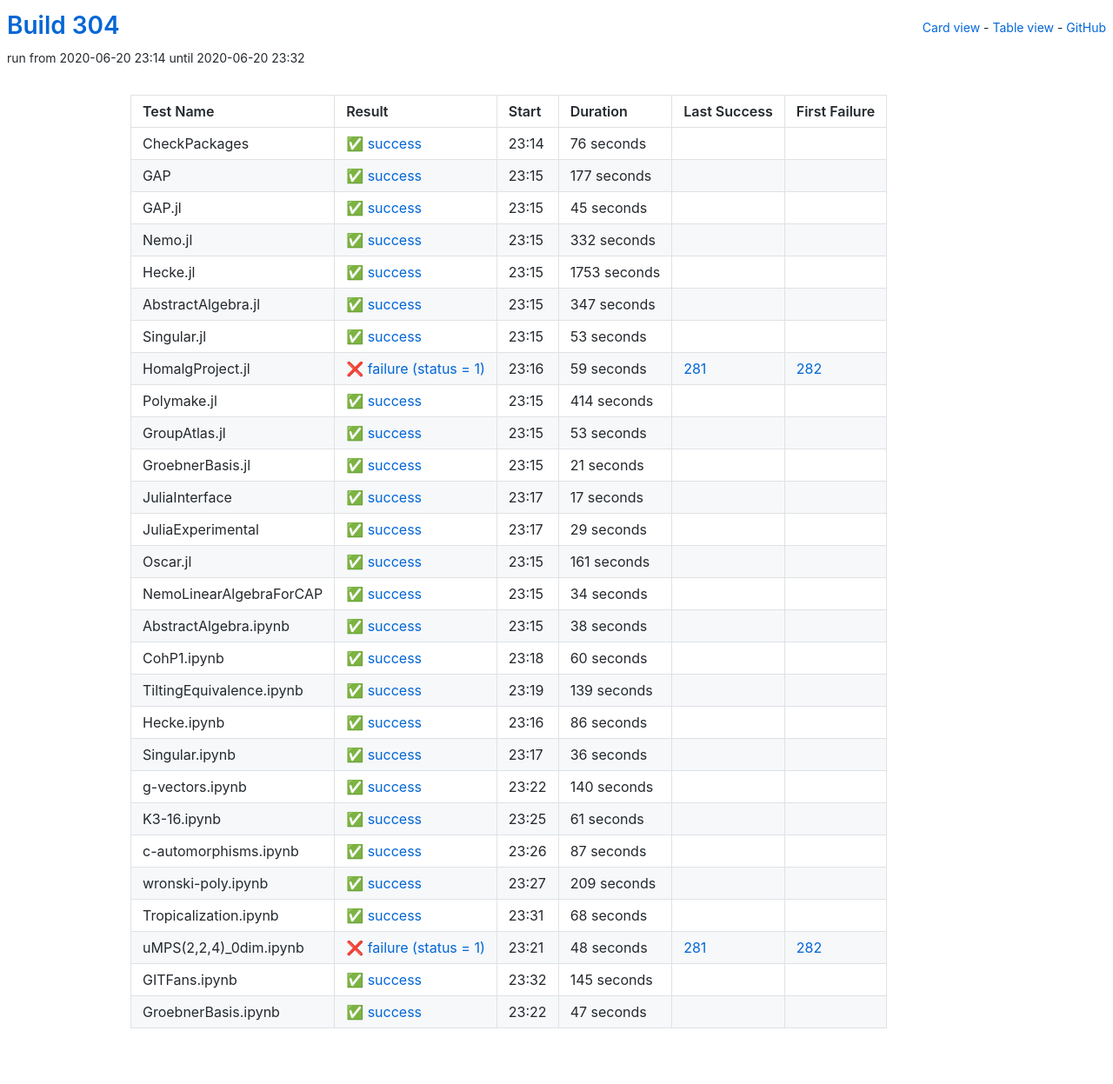
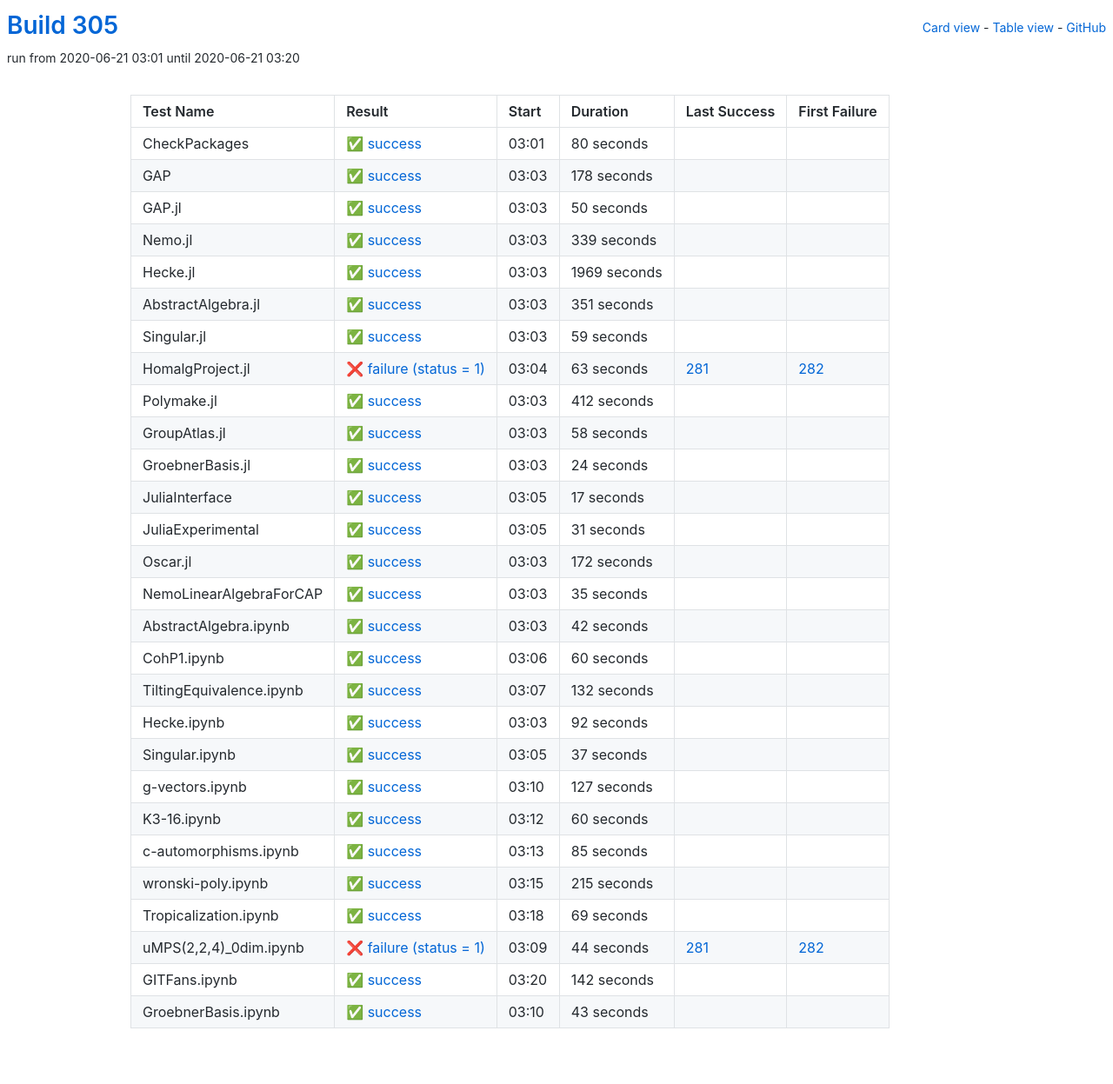
Before and after one commit to oscar-system/oscar-ci-status-stable, a Jekyll site: the page built from table.html, in a window 1280 px wide. Shown: the whole page at 87% size. Built offline with Jekyll 4.4.1, drawn with Linux system fonts in a browser that asks for light colours.

Commit message:
Build #305

```diff
--- a/_data/ci.yml
+++ b/_data/ci.yml
@@ -1,6 +1,6 @@
 ---
-build: 304
-build_url: https://oscarci.mathematik.uni-kl.de/job/oscar-stable/304/
+build: 305
+build_url: https://oscarci.mathematik.uni-kl.de/job/oscar-stable/305/
 job: oscar-stable
 organization: oscar-system
 repo: oscar-ci-status-stable
@@ -8,140 +8,140 @@ repourl: https://github.com/oscar-system/oscar-ci-status-stable
 tests:
 - name: CheckPackages
   id: checkpackages
-  log: https://oscarci.mathematik.uni-kl.de/job/oscar-stable/304/artifact/logs/build-304/CheckPackages.log
-  start: 2020-06-20 23:14
+  log: https://oscarci.mathematik.uni-kl.de/job/oscar-stable/305/artifact/logs/build-305/CheckPackages.log
+  start: 2020-06-21 03:01
   success: true
   exitcode: 0
   status: success
-  duration: 76
+  duration: 80
   last_success: false
   last_success_url:
   first_failure: false
   first_failure_url:
 - name: GAP
   id: gap
-  log: https://oscarci.mathematik.uni-kl.de/job/oscar-stable/304/artifact/logs/build-304/GAP.log
-  start: 2020-06-20 23:15
+  log: https://oscarci.mathematik.uni-kl.de/job/oscar-stable/305/artifact/logs/build-305/GAP.log
+  start: 2020-06-21 03:03
   success: true
   exitcode: 0
   status: success
-  duration: 177
+  duration: 178
   last_success: false
   last_success_url:
   first_failure: false
   first_failure_url:
 - name: GAP.jl
   id: gap-jl
-  log: https://oscarci.mathematik.uni-kl.de/job/oscar-stable/304/artifact/logs/build-304/GAP.jl.log
-  start: 2020-06-20 23:15
+  log: https://oscarci.mathematik.uni-kl.de/job/oscar-stable/305/artifact/logs/build-305/GAP.jl.log
+  start: 2020-06-21 03:03
   success: true
   exitcode: 0
   status: success
-  duration: 45
+  duration: 50
   last_success: false
   last_success_url:
   first_failure: false
   first_failure_url:
 - name: Nemo.jl
   id: nemo-jl
-  log: https://oscarci.mathematik.uni-kl.de/job/oscar-stable/304/artifact/logs/build-304/Nemo.jl.log
-  start: 2020-06-20 23:15
+  log: https://oscarci.mathematik.uni-kl.de/job/oscar-stable/305/artifact/logs/build-305/Nemo.jl.log
+  start: 2020-06-21 03:03
   success: true
   exitcode: 0
   status: success
-  duration: 332
+  duration: 339
   last_success: false
   last_success_url:
   first_failure: false
   first_failure_url:
 - name: Hecke.jl
   id: hecke-jl
-  log: https://oscarci.mathematik.uni-kl.de/job/oscar-stable/304/artifact/logs/build-304/Hecke.jl.log
-  start: 2020-06-20 23:15
+  log: https://oscarci.mathematik.uni-kl.de/job/oscar-stable/305/artifact/logs/build-305/Hecke.jl.log
+  start: 2020-06-21 03:03
   success: true
   exitcode: 0
   status: success
-  duration: 1753
+  duration: 1969
   last_success: false
   last_success_url:
   first_failure: false
   first_failure_url:
 - name: AbstractAlgebra.jl
   id: abstractalgebra-jl
-  log: https://oscarci.mathematik.uni-kl.de/job/oscar-stable/304/artifact/logs/build-304/AbstractAlgebra.jl.log
-  start: 2020-06-20 23:15
+  log: https://oscarci.mathematik.uni-kl.de/job/oscar-stable/305/artifact/logs/build-305/AbstractAlgebra.jl.log
+  start: 2020-06-21 03:03
   success: true
   exitcode: 0
   status: success
-  duration: 347
+  duration: 351
   last_success: false
   last_success_url:
   first_failure: false
   first_failure_url:
 - name: Singular.jl
   id: singular-jl
-  log: https://oscarci.mathematik.uni-kl.de/job/oscar-stable/304/artifact/logs/build-304/Singular.jl.log
-  start: 2020-06-20 23:15
+  log: https://oscarci.mathematik.uni-kl.de/job/oscar-stable/305/artifact/logs/build-305/Singular.jl.log
+  start: 2020-06-21 03:03
   success: true
   exitcode: 0
   status: success
-  duration: 53
+  duration: 59
   last_success: false
   last_success_url:
   first_failure: false
   first_failure_url:
 - name: HomalgProject.jl
   id: homalgproject-jl
-  log: https://oscarci.mathematik.uni-kl.de/job/oscar-stable/304/artifact/logs/build-304/HomalgProject.jl.log
-  start: 2020-06-20 23:16
+  log: https://oscarci.mathematik.uni-kl.de/job/oscar-stable/305/artifact/logs/build-305/HomalgProject.jl.log
+  start: 2020-06-21 03:04
   success: false
   exitcode: 1
   status: failure
-  duration: 59
+  duration: 63
   last_success: 281
   last_success_url: https://oscarci.mathematik.uni-kl.de/job/oscar-stable/281/
   first_failure: 282
   first_failure_url: https://oscarci.mathematik.uni-kl.de/job/oscar-stable/282/
 - name: Polymake.jl
   id: polymake-jl
-  log: https://oscarci.mathematik.uni-kl.de/job/oscar-stable/304/artifact/logs/build-304/Polymake.jl.log
-  start: 2020-06-20 23:15
+  log: https://oscarci.mathematik.uni-kl.de/job/oscar-stable/305/artifact/logs/build-305/Polymake.jl.log
+  start: 2020-06-21 03:03
   success: true
   exitcode: 0
   status: success
-  duration: 414
+  duration: 412
   last_success: false
   last_success_url:
   first_failure: false
   first_failure_url:
 - name: GroupAtlas.jl
   id: groupatlas-jl
-  log: https://oscarci.mathematik.uni-kl.de/job/oscar-stable/304/artifact/logs/build-304/GroupAtlas.jl.log
-  start: 2020-06-20 23:15
+  log: https://oscarci.mathematik.uni-kl.de/job/oscar-stable/305/artifact/logs/build-305/GroupAtlas.jl.log
+  start: 2020-06-21 03:03
   success: true
   exitcode: 0
   status: success
-  duration: 53
+  duration: 58
   last_success: false
   last_success_url:
   first_failure: false
   first_failure_url:
 - name: GroebnerBasis.jl
   id: groebnerbasis-jl
-  log: https://oscarci.mathematik.uni-kl.de/job/oscar-stable/304/artifact/logs/build-304/GroebnerBasis.jl.log
-  start: 2020-06-20 23:15
+  log: https://oscarci.mathematik.uni-kl.de/job/oscar-stable/305/artifact/logs/build-305/GroebnerBasis.jl.log
+  start: 2020-06-21 03:03
   success: true
   exitcode: 0
   status: success
-  duration: 21
+  duration: 24
   last_success: false
   last_success_url:
   first_failure: false
   first_failure_url:
 - name: JuliaInterface
   id: juliainterface
-  log: https://oscarci.mathematik.uni-kl.de/job/oscar-stable/304/artifact/logs/build-304/JuliaInterface.log
-  start: 2020-06-20 23:17
+  log: https://oscarci.mathematik.uni-kl.de/job/oscar-stable/305/artifact/logs/build-305/JuliaInterface.log
+  start: 2020-06-21 03:05
   success: true
   exitcode: 0
   status: success
@@ -152,56 +152,56 @@ tests:
   first_failure_url:
 - name: JuliaExperimental
   id: juliaexperimental
-  log: https://oscarci.mathematik.uni-kl.de/job/oscar-stable/304/artifact/logs/build-304/JuliaExperimental.log
-  start: 2020-06-20 23:17
+  log: https://oscarci.mathematik.uni-kl.de/job/oscar-stable/305/artifact/logs/build-305/JuliaExperimental.log
+  start: 2020-06-21 03:05
   success: true
   exitcode: 0
   status: success
-  duration: 29
+  duration: 31
   last_success: false
   last_success_url:
   first_failure: false
   first_failure_url:
 - name: Oscar.jl
   id: oscar-jl
-  log: https://oscarci.mathematik.uni-kl.de/job/oscar-stable/304/artifact/logs/build-304/Oscar.jl.log
-  start: 2020-06-20 23:15
+  log: https://oscarci.mathematik.uni-kl.de/job/oscar-stable/305/artifact/logs/build-305/Oscar.jl.log
+  start: 2020-06-21 03:03
   success: true
   exitcode: 0
   status: success
-  duration: 161
+  duration: 172
   last_success: false
   last_success_url:
   first_failure: false
   first_failure_url:
 - name: NemoLinearAlgebraForCAP
   id: nemolinearalgebraforcap
-  log: https://oscarci.mathematik.uni-kl.de/job/oscar-stable/304/artifact/logs/build-304/NemoLinearAlgebraForCAP.log
-  start: 2020-06-20 23:15
+  log: https://oscarci.mathematik.uni-kl.de/job/oscar-stable/305/artifact/logs/build-305/NemoLinearAlgebraForCAP.log
+  start: 2020-06-21 03:03
   success: true
   exitcode: 0
   status: success
-  duration: 34
+  duration: 35
   last_success: false
   last_success_url:
   first_failure: false
   first_failure_url:
 - name: AbstractAlgebra.ipynb
   id: abstractalgebra-ipynb
-  log: https://oscarci.mathematik.uni-kl.de/job/oscar-stable/304/artifact/logs/build-304/AbstractAlgebra.ipynb.log
-  start: 2020-06-20 23:15
+  log: https://oscarci.mathematik.uni-kl.de/job/oscar-stable/305/artifact/logs/build-305/AbstractAlgebra.ipynb.log
+  start: 2020-06-21 03:03
   success: true
   exitcode: 0
   status: success
-  duration: 38
+  duration: 42
   last_success: false
   last_success_url:
   first_failure: false
   first_failure_url:
 - name: CohP1.ipynb
   id: cohp1-ipynb
-  log: https://oscarci.mathematik.uni-kl.de/job/oscar-stable/304/artifact/logs/build-304/CohP1.ipynb.log
-  start: 2020-06-20 23:18
+  log: https://oscarci.mathematik.uni-kl.de/job/oscar-stable/305/artifact/logs/build-305/CohP1.ipynb.log
+  start: 2020-06-21 03:06
   success: true
   exitcode: 0
   status: success
@@ -212,132 +212,132 @@ tests:
   first_failure_url:
 - name: TiltingEquivalence.ipynb
   id: tiltingequivalence-ipynb
-  log: https://oscarci.mathematik.uni-kl.de/job/oscar-stable/304/artifact/logs/build-304/TiltingEquivalence.ipynb.log
-  start: 2020-06-20 23:19
+  log: https://oscarci.mathematik.uni-kl.de/job/oscar-stable/305/artifact/logs/build-305/TiltingEquivalence.ipynb.log
+  start: 2020-06-21 03:07
   success: true
   exitcode: 0
   status: success
-  duration: 139
+  duration: 132
   last_success: false
   last_success_url:
   first_failure: false
   first_failure_url:
 - name: Hecke.ipynb
   id: hecke-ipynb
-  log: https://oscarci.mathematik.uni-kl.de/job/oscar-stable/304/artifact/logs/build-304/Hecke.ipynb.log
-  start: 2020-06-20 23:16
+  log: https://oscarci.mathematik.uni-kl.de/job/oscar-stable/305/artifact/logs/build-305/Hecke.ipynb.log
+  start: 2020-06-21 03:03
   success: true
   exitcode: 0
   status: success
-  duration: 86
+  duration: 92
   last_success: false
   last_success_url:
   first_failure: false
   first_failure_url:
 - name: Singular.ipynb
   id: singular-ipynb
-  log: https://oscarci.mathematik.uni-kl.de/job/oscar-stable/304/artifact/logs/build-304/Singular.ipynb.log
-  start: 2020-06-20 23:17
+  log: https://oscarci.mathematik.uni-kl.de/job/oscar-stable/305/artifact/logs/build-305/Singular.ipynb.log
+  start: 2020-06-21 03:05
   success: true
   exitcode: 0
   status: success
-  duration: 36
+  duration: 37
   last_success: false
   last_success_url:
   first_failure: false
   first_failure_url:
 - name: g-vectors.ipynb
   id: g-vectors-ipynb
-  log: https://oscarci.mathematik.uni-kl.de/job/oscar-stable/304/artifact/logs/build-304/g-vectors.ipynb.log
-  start: 2020-06-20 23:22
+  log: https://oscarci.mathematik.uni-kl.de/job/oscar-stable/305/artifact/logs/build-305/g-vectors.ipynb.log
+  start: 2020-06-21 03:10
   success: true
   exitcode: 0
   status: success
-  duration: 140
+  duration: 127
   last_success: false
   last_success_url:
   first_failure: false
   first_failure_url:
 - name: K3-16.ipynb
   id: k3-16-ipynb
-  log: https://oscarci.mathematik.uni-kl.de/job/oscar-stable/304/artifact/logs/build-304/K3-16.ipynb.log
-  start: 2020-06-20 23:25
+  log: https://oscarci.mathematik.uni-kl.de/job/oscar-stable/305/artifact/logs/build-305/K3-16.ipynb.log
+  start: 2020-06-21 03:12
   success: true
   exitcode: 0
   status: success
-  duration: 61
+  duration: 60
   last_success: false
   last_success_url:
   first_failure: false
   first_failure_url:
 - name: c-automorphisms.ipynb
   id: c-automorphisms-ipynb
-  log: https://oscarci.mathematik.uni-kl.de/job/oscar-stable/304/artifact/logs/build-304/c-automorphisms.ipynb.log
-  start: 2020-06-20 23:26
+  log: https://oscarci.mathematik.uni-kl.de/job/oscar-stable/305/artifact/logs/build-305/c-automorphisms.ipynb.log
+  start: 2020-06-21 03:13
   success: true
   exitcode: 0
   status: success
-  duration: 87
+  duration: 85
   last_success: false
   last_success_url:
   first_failure: false
   first_failure_url:
 - name: wronski-poly.ipynb
   id: wronski-poly-ipynb
-  log: https://oscarci.mathematik.uni-kl.de/job/oscar-stable/304/artifact/logs/build-304/wronski-poly.ipynb.log
-  start: 2020-06-20 23:27
+  log: https://oscarci.mathematik.uni-kl.de/job/oscar-stable/305/artifact/logs/build-305/wronski-poly.ipynb.log
+  start: 2020-06-21 03:15
   success: true
   exitcode: 0
   status: success
-  duration: 209
+  duration: 215
   last_success: false
   last_success_url:
   first_failure: false
   first_failure_url:
 - name: Tropicalization.ipynb
   id: tropicalization-ipynb
-  log: https://oscarci.mathematik.uni-kl.de/job/oscar-stable/304/artifact/logs/build-304/Tropicalization.ipynb.log
-  start: 2020-06-20 23:31
+  log: https://oscarci.mathematik.uni-kl.de/job/oscar-stable/305/artifact/logs/build-305/Tropicalization.ipynb.log
+  start: 2020-06-21 03:18
   success: true
   exitcode: 0
   status: success
-  duration: 68
+  duration: 69
   last_success: false
   last_success_url:
   first_failure: false
   first_failure_url:
 - name: uMPS(2,2,4)_0dim.ipynb
   id: umps-2-2-4-0dim-ipynb
-  log: https://oscarci.mathematik.uni-kl.de/job/oscar-stable/304/artifact/logs/build-304/uMPS-2-2-4-_0dim.ipynb.log
-  start: 2020-06-20 23:21
+  log: https://oscarci.mathematik.uni-kl.de/job/oscar-stable/305/artifact/logs/build-305/uMPS-2-2-4-_0dim.ipynb.log
+  start: 2020-06-21 03:09
   success: false
   exitcode: 1
   status: failure
-  duration: 48
+  duration: 44
   last_success: 281
   last_success_url: https://oscarci.mathematik.uni-kl.de/job/oscar-stable/281/
   first_failure: 282
   first_failure_url: https://oscarci.mathematik.uni-kl.de/job/oscar-stable/282/
 - name: GITFans.ipynb
   id: gitfans-ipynb
-  log: https://oscarci.mathematik.uni-kl.de/job/oscar-stable/304/artifact/logs/build-304/GITFans.ipynb.log
-  start: 2020-06-20 23:32
+  log: https://oscarci.mathematik.uni-kl.de/job/oscar-stable/305/artifact/logs/build-305/GITFans.ipynb.log
+  start: 2020-06-21 03:20
   success: true
   exitcode: 0
   status: success
-  duration: 145
+  duration: 142
   last_success: false
   last_success_url:
   first_failure: false
   first_failure_url:
 - name: GroebnerBasis.ipynb
   id: groebnerbasis-ipynb
-  log: https://oscarci.mathematik.uni-kl.de/job/oscar-stable/304/artifact/logs/build-304/GroebnerBasis.ipynb.log
-  start: 2020-06-20 23:22
+  log: https://oscarci.mathematik.uni-kl.de/job/oscar-stable/305/artifact/logs/build-305/GroebnerBasis.ipynb.log
+  start: 2020-06-21 03:10
   success: true
   exitcode: 0
   status: success
-  duration: 47
+  duration: 43
   last_success: false
   last_success_url:
   first_failure: false
```
Also changed, not shown: README.md.
